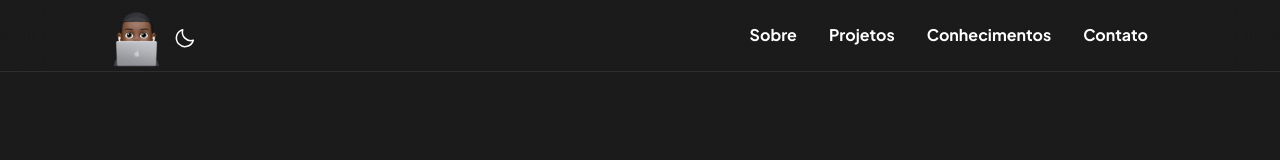
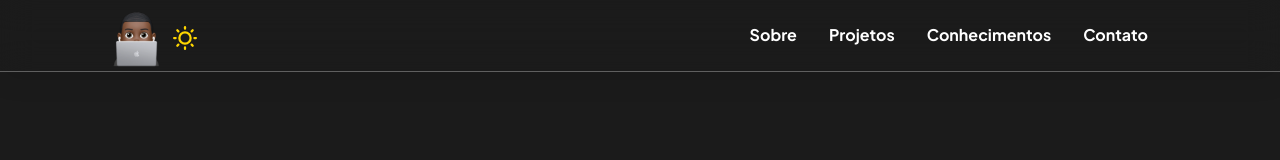
Before and after one commit to pedrocleal/portfolio, a React (Vite) app: page / in a window 1280 px wide. Shown: the top 160 px of the page. Built offline with nearby package versions, Linux system fonts and the light colour scheme.

Commit message:
feat: add glass efect to header :fire:

```diff
--- a/src/components/Header/index.jsx
+++ b/src/components/Header/index.jsx
@@ -10,10 +10,8 @@ import memoji from '../../assets/memoji.png';
 export function Header({ refs }) {
   const { theme, onToggleTheme } = useContext(ThemeContext);
 
-  console.log(refs);
-
   function handleScrollTo(ref) {
-    ref.current.scrollIntoView({ behavior: 'smooth', block: 'center'});
+    ref.current.scrollIntoView({ behavior: 'smooth', block: 'center' });
   }
 
   return (
@@ -22,14 +20,14 @@ export function Header({ refs }) {
         <div className="logo-container">
           <img src={memoji} alt="Memoji Pedro" />
           <button type="button" onClick={onToggleTheme}>
-            {theme === 'dark' ? <Moon size={24} /> : <Sun size={24} />}
+            {theme === 'dark' ? <Sun size={24} color="#FFD600" weight="bold" /> : <Moon size={24} color="#002DA0" weight="bold" />}
           </button>
         </div>
         <Nav theme={theme}>
-          <p onClick={() => handleScrollTo(refs.aboutRef)}>Sobre</p>
-          <p onClick={() => handleScrollTo(refs.projectsRef)}>Projetos</p>
-          <p onClick={() => handleScrollTo(refs.techsRef)}>Conhecimentos</p>
-          <p onClick={() => handleScrollTo(refs.contactsRef)}>Contato</p>
+          <p aria-hidden="true" onClick={() => handleScrollTo(refs.aboutRef)}>Sobre</p>
+          <p aria-hidden="true" onClick={() => handleScrollTo(refs.projectsRef)}>Projetos</p>
+          <p aria-hidden="true" onClick={() => handleScrollTo(refs.techsRef)}>Conhecimentos</p>
+          <p aria-hidden="true" onClick={() => handleScrollTo(refs.contactsRef)}>Contato</p>
         </Nav>
       </HeaderContainer>
     </Container>
--- a/src/components/Header/styles.js
+++ b/src/components/Header/styles.js
@@ -6,9 +6,12 @@ export const Container = styled.header`
   border-bottom: 1px solid #2E2E2E;
   z-index: 1;
   transition: all 0.3s ease-in;
-  /* background: ${({ theme }) => (theme === 'dark' ? '#000' : '#fff')}; */
-  backdrop-filter: blur(24px);
   /* Fix header box shadow */
+  background: rgba(255, 255, 255, 0);
+  box-shadow: 0 4px 30px rgba(0, 0, 0, 0.1);
+  backdrop-filter: blur(16.4px);
+  -webkit-backdrop-filter: blur(16.4px);
+  border-bottom: 1px solid rgba(255, 255, 255, 0.3);
 `;
 
 export const HeaderContainer = styled.header`
```
